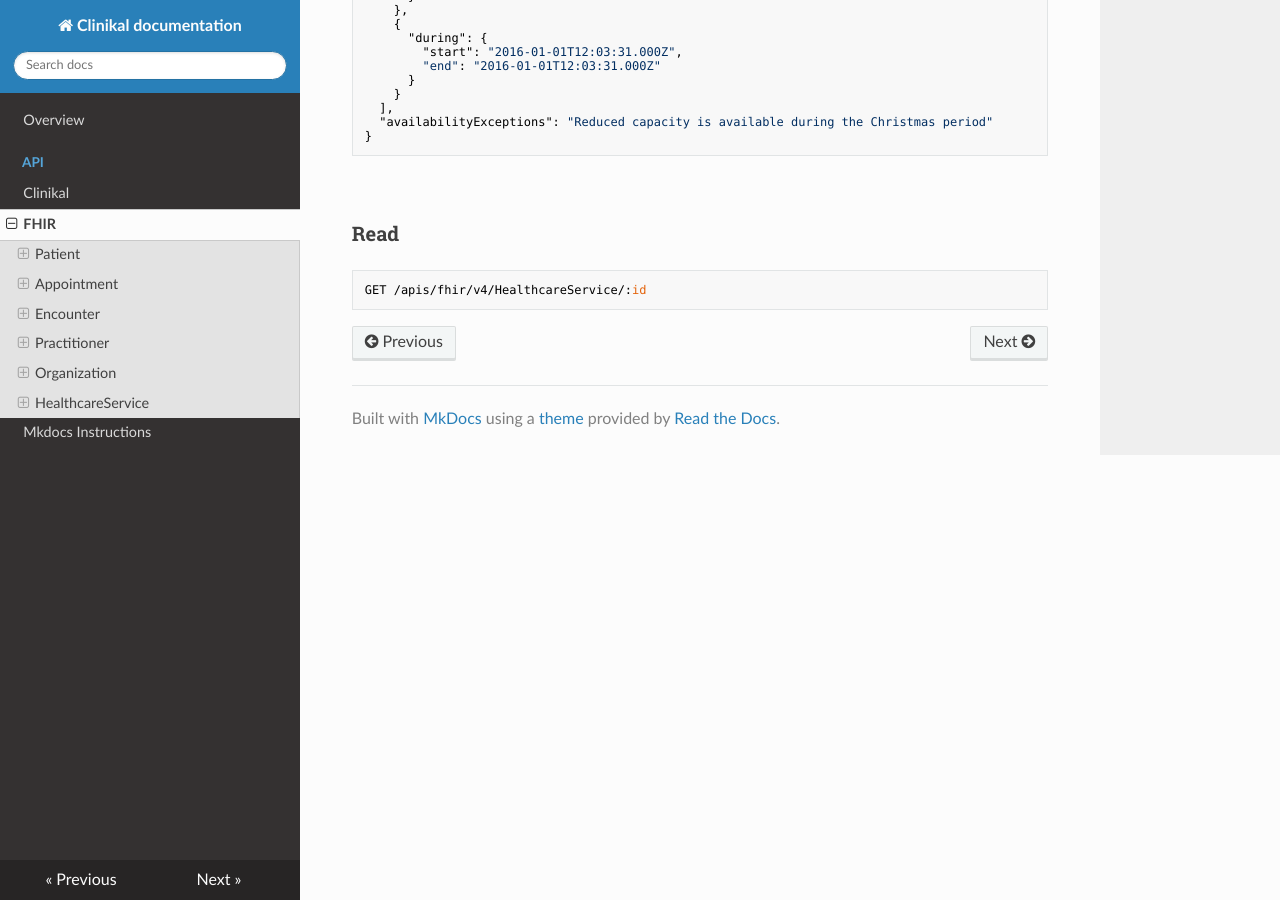
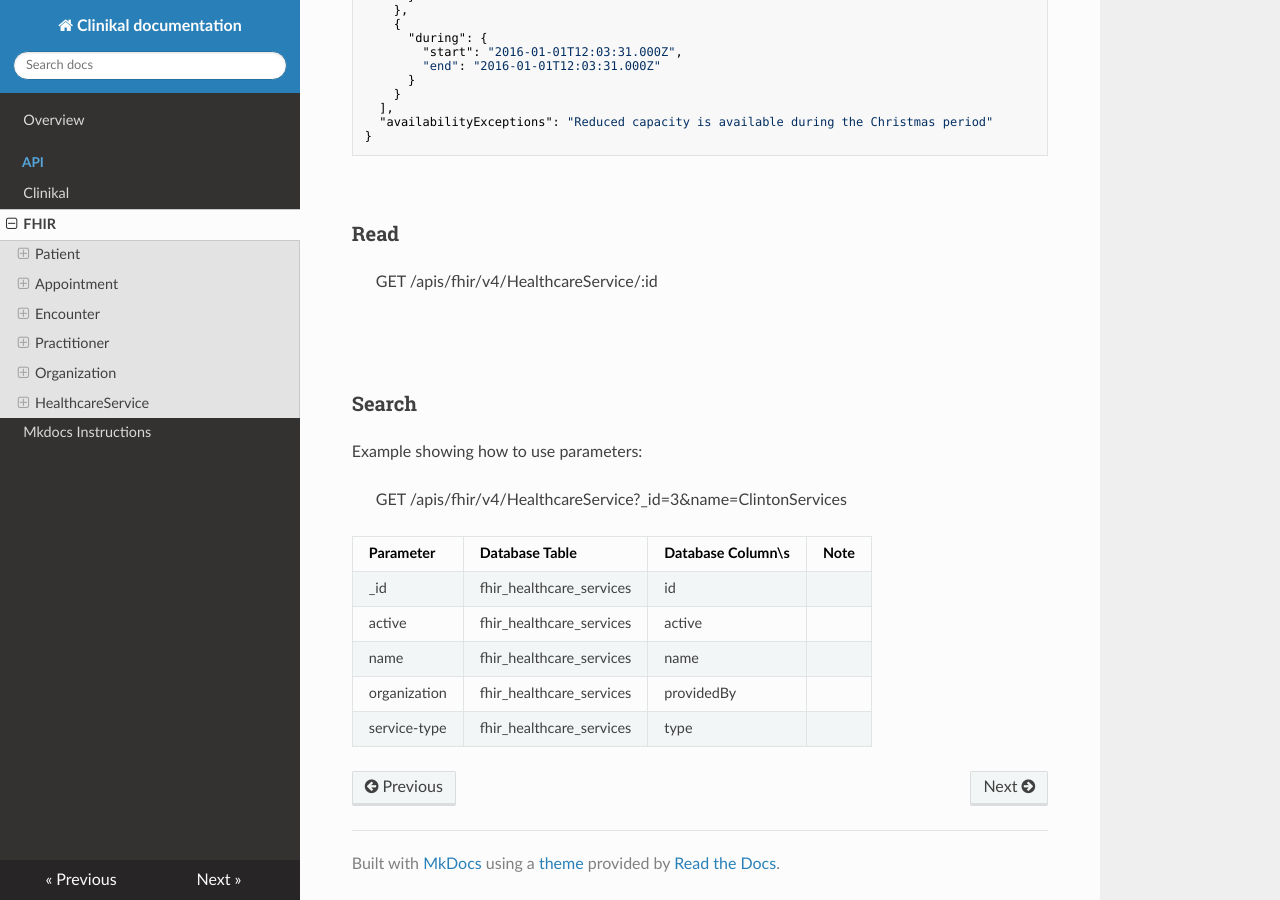
Before and after one commit to MohGovIL/Clinical-Documentation, an MkDocs documentation site: the page built from docs/api/fhir.md, in a window 1280 px wide and 900 px high, scrolled down 9307 px. Built offline with MkDocs 1.6.1, drawn with Linux system fonts in a browser that asks for light colours; nearby versions of some CDN libraries; some of the changed text lies outside the part shown.

Commit message:
healthcare service search

````diff
--- a/docs/api/fhir.md
+++ b/docs/api/fhir.md
@@ -485,6 +485,22 @@ GET /apis/v4/Organization?name=חיפה&active=1
 
 ### Read
 
-```
-GET /apis/fhir/v4/HealthcareService/:id
-```
+> GET /apis/fhir/v4/HealthcareService/:id
+
+<br>
+<br>
+
+### Search
+
+Example showing how to use parameters:
+
+> GET /apis/fhir/v4/HealthcareService?_id=3&name=ClintonServices
+
+
+Parameter|Database Table|Database Column\s|Note
+--|--|--|--
+_id|fhir_healthcare_services|id|
+active|fhir_healthcare_services|active|
+name|fhir_healthcare_services|name|
+organization|fhir_healthcare_services|providedBy|
+service-type|fhir_healthcare_services|type|
````
Also changed, not shown: other parts of docs/api/fhir.md (+2 -2 lines).
